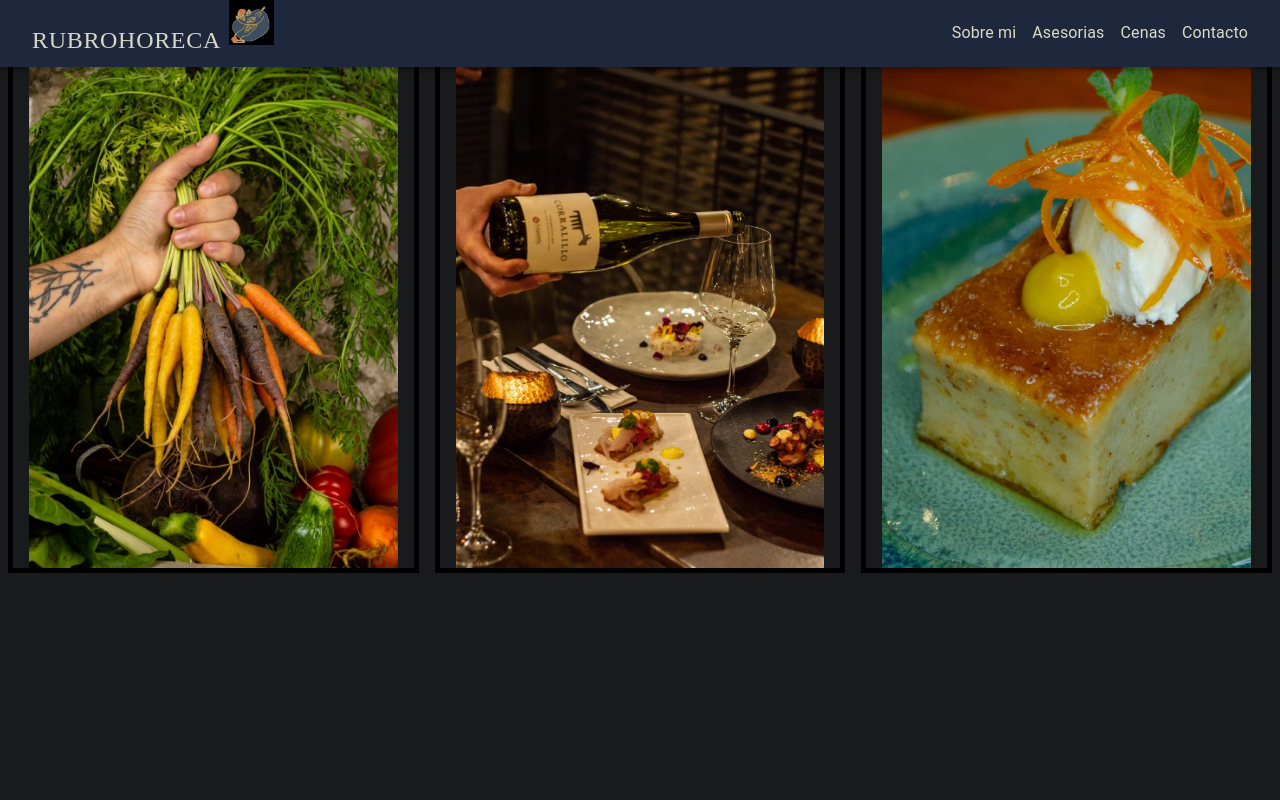
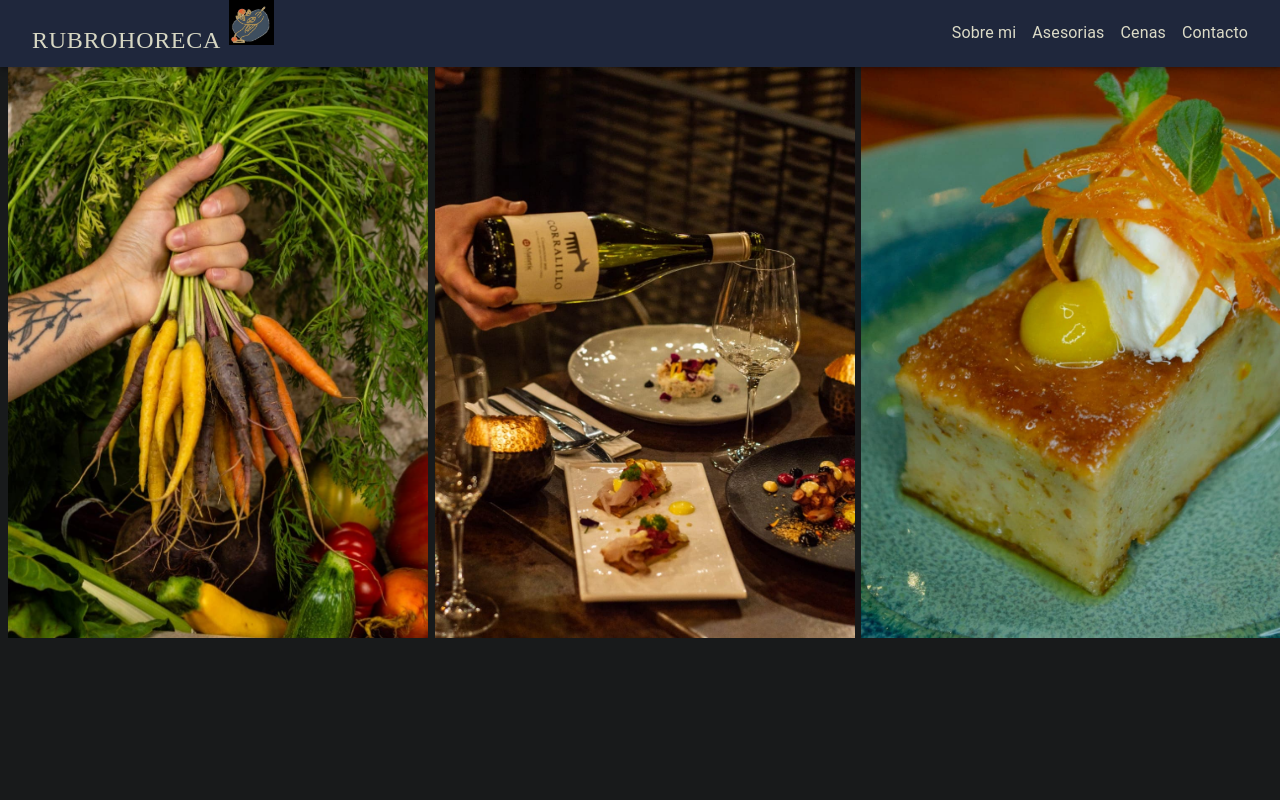
Before and after one commit to th1sman/eliportfolio, a Next.js app in the folder frontend/: page / in a window 1280 px wide. Shown: the top 800 px of the page. Built offline with nearby package versions, Linux system fonts and the light colour scheme.

Commit message:
Nextjs image styles correctly applied

```diff
--- a/frontend/src/components/Dinners/Dinners.tsx
+++ b/frontend/src/components/Dinners/Dinners.tsx
@@ -22,6 +22,7 @@ const Dinners: React.FC = () => {
         xl: '100%',
       }
     }}>
+
       <ImageList variant='quilted' cols={4} >
         {ItemData.map((item) => (
           <ImageListItem key={item.img} />
--- a/frontend/src/components/Home/Home.module.css
+++ b/frontend/src/components/Home/Home.module.css
@@ -8,3 +8,10 @@
     -webkit-filter: grayscale(100%);
     filter: grayscale(100%);
 }
+
+@media (max-width: 390px) {
+    .image {
+        width: 820px;
+        height: auto;
+    }
+}
--- a/frontend/src/components/Home/Home.tsx
+++ b/frontend/src/components/Home/Home.tsx
@@ -1,6 +1,7 @@
 import { Grid, Box } from '@mui/material'
-import Image from 'next/legacy/image'
-import './Home.module.css'
+import Image from 'next/image'
+import styles from './Home.module.css'
+
 
 type ImageProps = {
   image: { url: string; title: string; }
@@ -9,18 +10,16 @@ type ImageProps = {
 
 const ImageComponent: React.FC<ImageProps> = ({ image }) => {
   return (
-    <Grid item xs={12} sm={6} md={4}>
+    <Grid item xs={12} sm={6} md={4} >
       <Image
-        loading='lazy'
-        layout='responsive'
         src={image.url}
         alt={image.title}
-        width={800}
-        className={'image'}
-        height={1100}
+        width={420}
+        height={630}
+        className={styles.image}
         style={{
-          border: '5px solid black',
-          objectFit: 'contain'
+          objectFit: 'cover',
+          objectPosition: '50% 50%',
         }}
       />
     </Grid>
@@ -38,7 +37,7 @@ const ImageGrid: React.FC<ImageGridProps> = () => {
   return (
     <Box sx={{
       width: {
-        xs: '850px',
+        xs: '100%',
         sm: '100%',
         md: '100%',
       },
--- a/frontend/src/pages/_app.tsx
+++ b/frontend/src/pages/_app.tsx
@@ -1,7 +1,7 @@
 import type { AppProps } from 'next/app'
 import { useRouter } from 'next/router'
 import { useEffect } from 'react'
-import { ThemeProvider} from 'styled-components'
+import { ThemeProvider } from 'styled-components'
 import GlobalStyles from '../styles/global'
 
 function useNormalScrollRoutes() {
```
